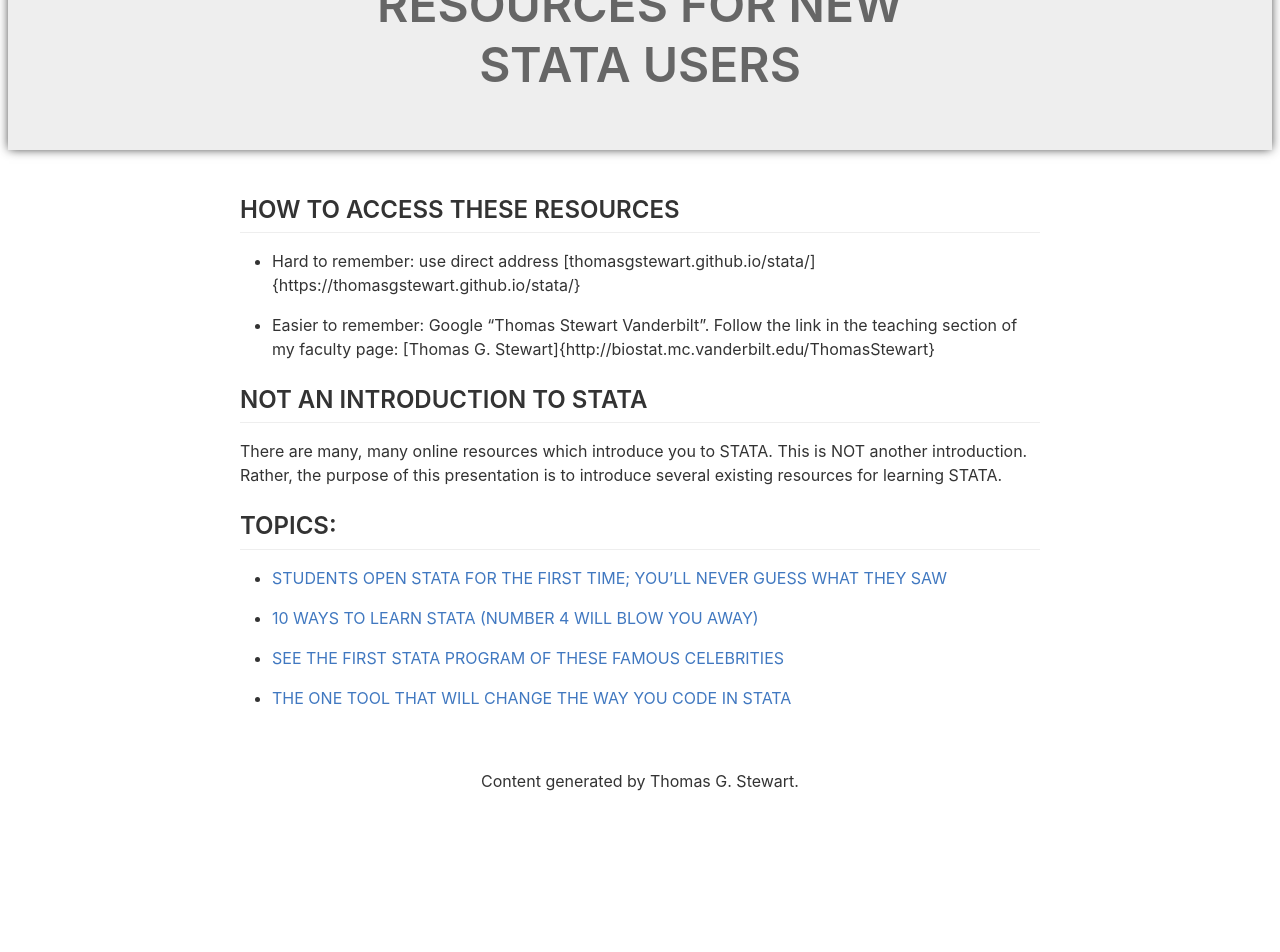
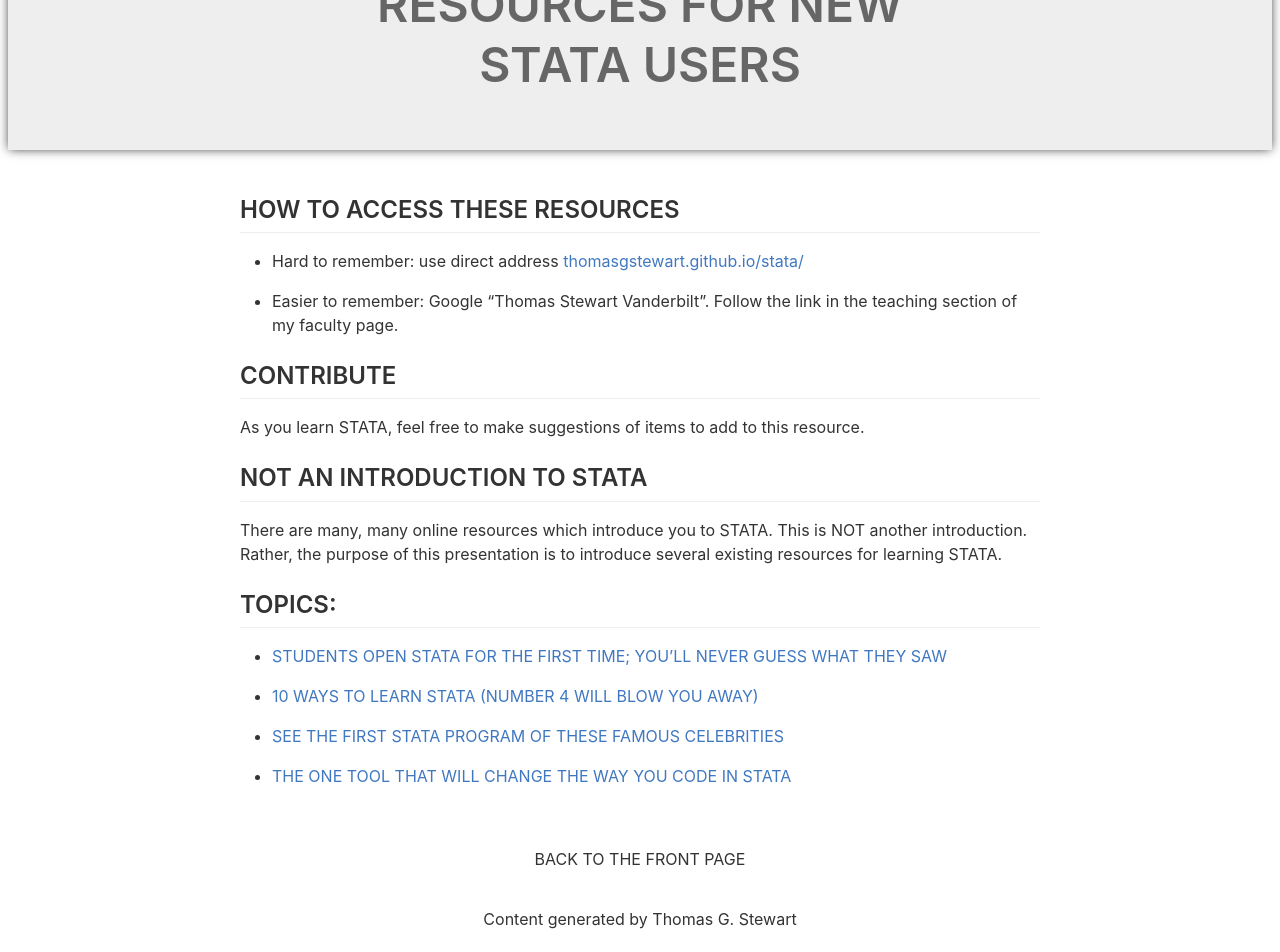
Before and after one commit to thomasgstewart/stata, a Jekyll site: the page built from index.md, in a window 1280 px wide. Shown: the part 446-1398 px from the top of the page. Built offline with Jekyll 4.4.1, drawn with Linux system fonts in a browser that asks for light colours; before the commit the page ends 1260 px from its top, so only the background shows below that.

Commit message:
Back to Main

```diff
--- a/_layouts/default.html
+++ b/_layouts/default.html
@@ -29,7 +29,7 @@
     </div>
     <div id="bottom-box">
       <div id="bottom">
-        Content generated by <a href="biostat.mc.vanderbilt.edu/ThomasStewart">Thomas G. Stewart</a>.
+        <a href="index.html">BACK TO THE FRONT PAGE</a><br><br><br>Content generated by <a href="http://biostat.mc.vanderbilt.edu/ThomasStewart">Thomas G. Stewart</a>
       </div>
     </div>
   <script src="javascripts/scale.fix.js"></script>
--- a/index.md
+++ b/index.md
@@ -5,10 +5,13 @@ title: Resources for new STATA users
 
 ## HOW TO ACCESS THESE RESOURCES
 
-* Hard to remember: use direct address [thomasgstewart.github.io/stata/]{https://thomasgstewart.github.io/stata/}
+* Hard to remember: use direct address [thomasgstewart.github.io/stata/](https://thomasgstewart.github.io/stata/)
 
-* Easier to remember: Google "Thomas Stewart Vanderbilt". Follow the link in the teaching section of my faculty page: [Thomas G. Stewart]{http://biostat.mc.vanderbilt.edu/ThomasStewart}
+* Easier to remember: Google "Thomas Stewart Vanderbilt". Follow the link in the teaching section of my faculty page.
 
+## CONTRIBUTE
+
+As you learn STATA, feel free to make suggestions of items to add to this resource.
 
 ## NOT AN INTRODUCTION TO STATA
 
--- a/stylesheets/css.css
+++ b/stylesheets/css.css
@@ -94,5 +94,5 @@ a {
 }
 
 #bottom a:hover{
-  font-weight: bold;
+  color: #000;
 }
```
Also changed, not shown: how-to-learn-stata.md (+2 -1 lines), stata-do-files.md (+3 -0 lines), stata-layout.md (+3 -0 lines).
